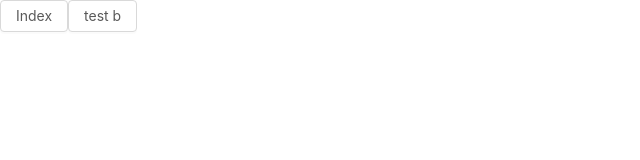
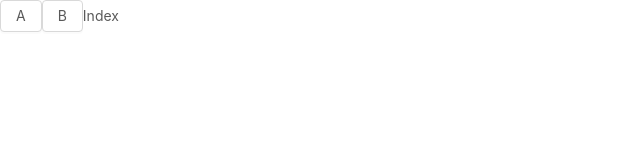
Before and after one commit to yangfanfinland/my-github, a Next.js app: page / in a window 1280 px wide. Shown: the top 160 px of the page, without its empty margins (0-640 px from the left). Built offline with nearby package versions, Linux system fonts and the light colour scheme.

Commit message:
Self define App

```diff
--- /dev/null
+++ b/components/Layout.jsx
@@ -0,0 +1,16 @@
+import Link from 'next/link'
+import { Button } from 'antd'
+
+export default ({ children }) => (
+  <>
+    <header>
+      <Link href="/test/a?id=1" as="/test/a/1">
+        <Button>A</Button>
+      </Link>
+      <Link href="/test/b" as="/test/b">
+        <Button>B</Button>
+      </Link>
+      { children }
+    </header>
+  </>
+)
--- a/pages/_app.js
+++ b/pages/_app.js
@@ -1,8 +1,32 @@
+import App from 'next/app'
+
+import Layout from '../components/Layout'
+
 import 'antd/dist/antd.css'
 import '../styles/globals.css'
 
-function MyApp({ Component, pageProps }) {
-  return <Component {...pageProps} />
+class MyApp extends App {
+
+  // Only uncomment this method if you have blocking data requirements for
+  // every single page in your application. This disables the ability to
+  // perform automatic static optimization, causing every page in your app to
+  // be server-side rendered.
+  static async getInitialProps(appContext) {
+    // calls page's `getInitialProps` and fills `appProps.pageProps`
+    const appProps = await App.getInitialProps(appContext);
+
+    return { ...appProps }
+  }
+
+  render() {
+    const { Component, pageProps } = this.props
+
+    return (
+      <Layout>
+        <Component { ... pageProps } />
+      </Layout>
+    )
+  }
 }
 
 export default MyApp
--- a/pages/index.js
+++ b/pages/index.js
@@ -34,10 +34,12 @@ export default () => {
 
   return (
     <>
-      <Link href="/test/a?id=1" as="/test/a/1">
+      {/* <Link href="/test/a?id=1" as="/test/a/1">
         <Button>Index</Button>
       </Link>
-      <Button onClick={goToTestB}>test b</Button>
+      <Button onClick={goToTestB}>test b</Button> */}
+
+      <span>Index</span>
     </>
   )
 }
```
Also changed, not shown: pages/test/a.js (+12 -1 lines).
